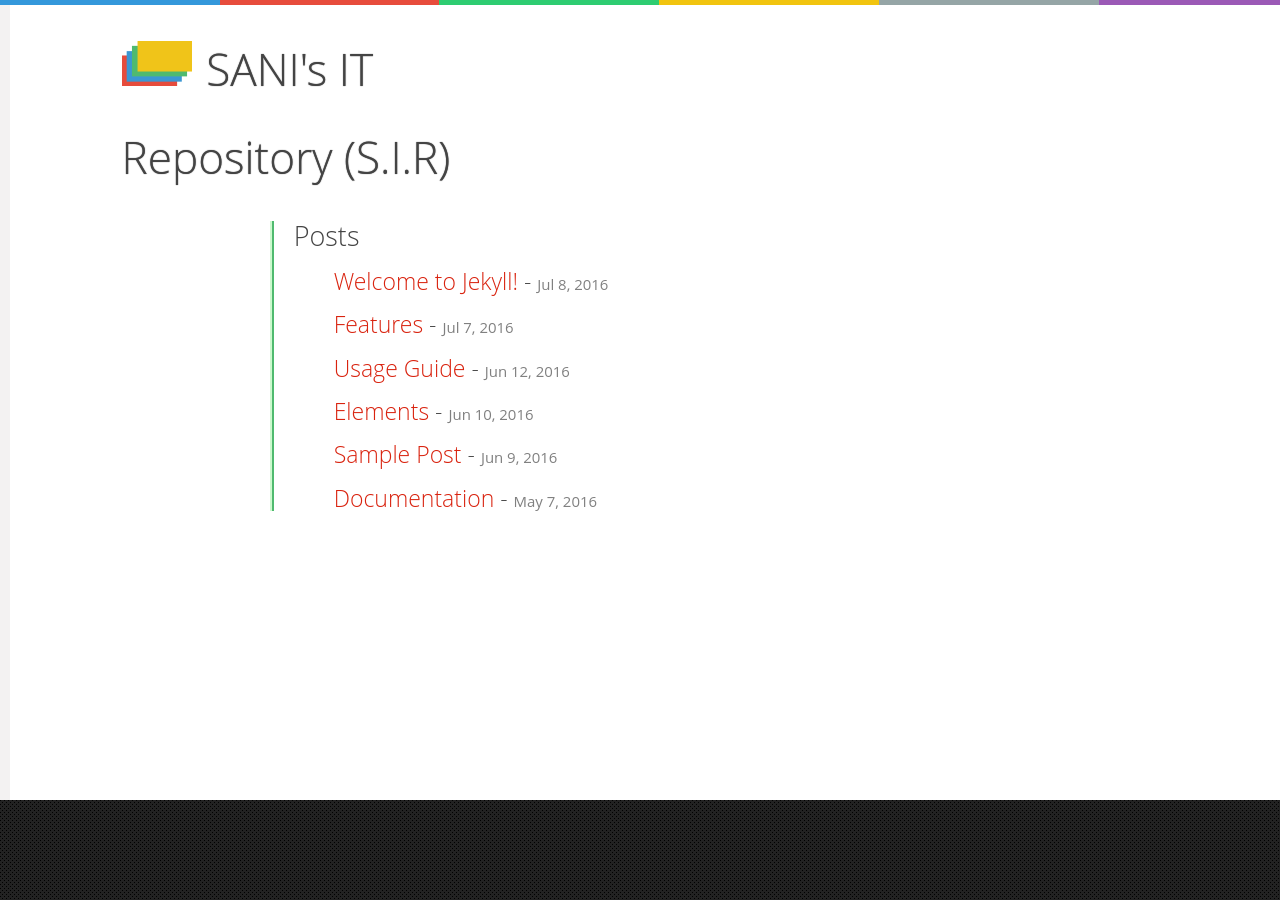
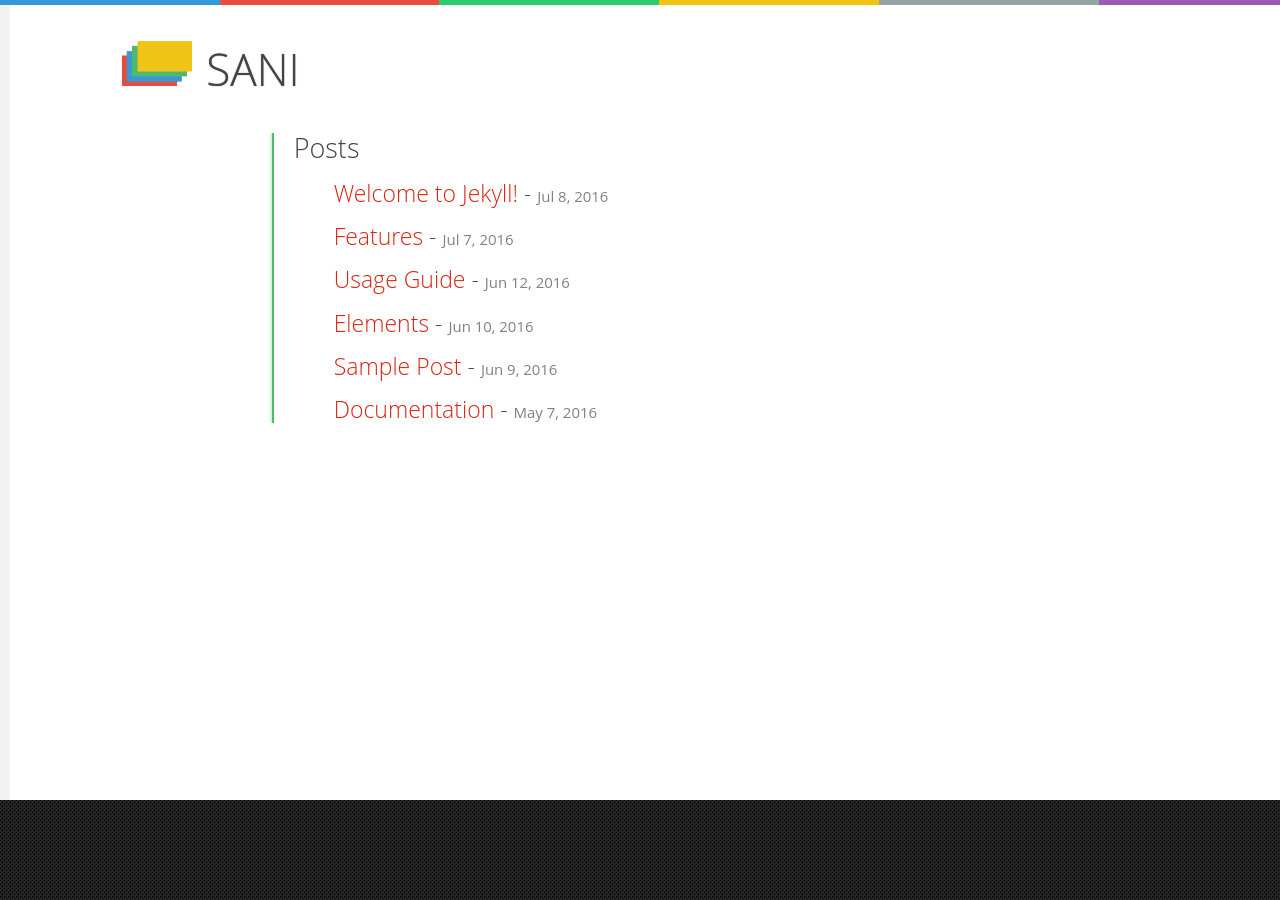
Before and after one commit to sanilap/sanilap.github.io, a Jekyll site: the page built from index.html, in a window 1280 px wide. Built offline with Jekyll 4.4.1, drawn with Linux system fonts in a browser that asks for light colours.

Commit message:
blog/180419/5

```diff
--- a/_config.yml
+++ b/_config.yml
@@ -6,7 +6,7 @@
 # 'jekyll serve'. If you change this file, please restart the server process.
 
 # Site settings
-title: SANI's IT Repository (S.I.R)
+title: SANI
 email: susan.bae90@gmail.com
 description: > # this means to ignore newlines until "baseurl:"
   Gatok is a minimal jekyll theme with a 3d menu bar.
@@ -19,7 +19,7 @@ markdown: kramdown
 baseurl: /
 permalink: /:title/
 
-disqus-shortname: S.I.R
+disqus-shortname: SANI
 
 
 #compress.html
```
